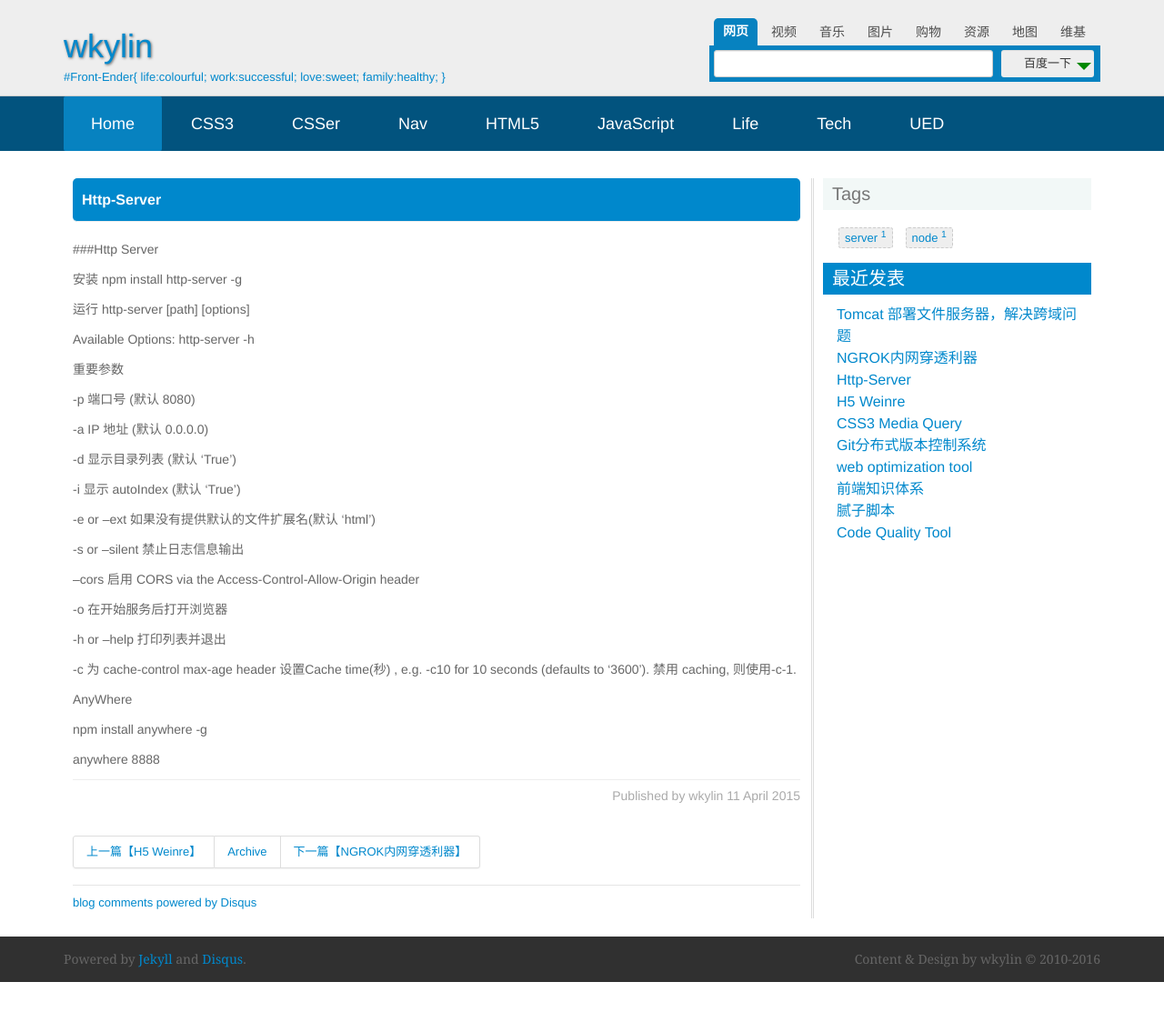
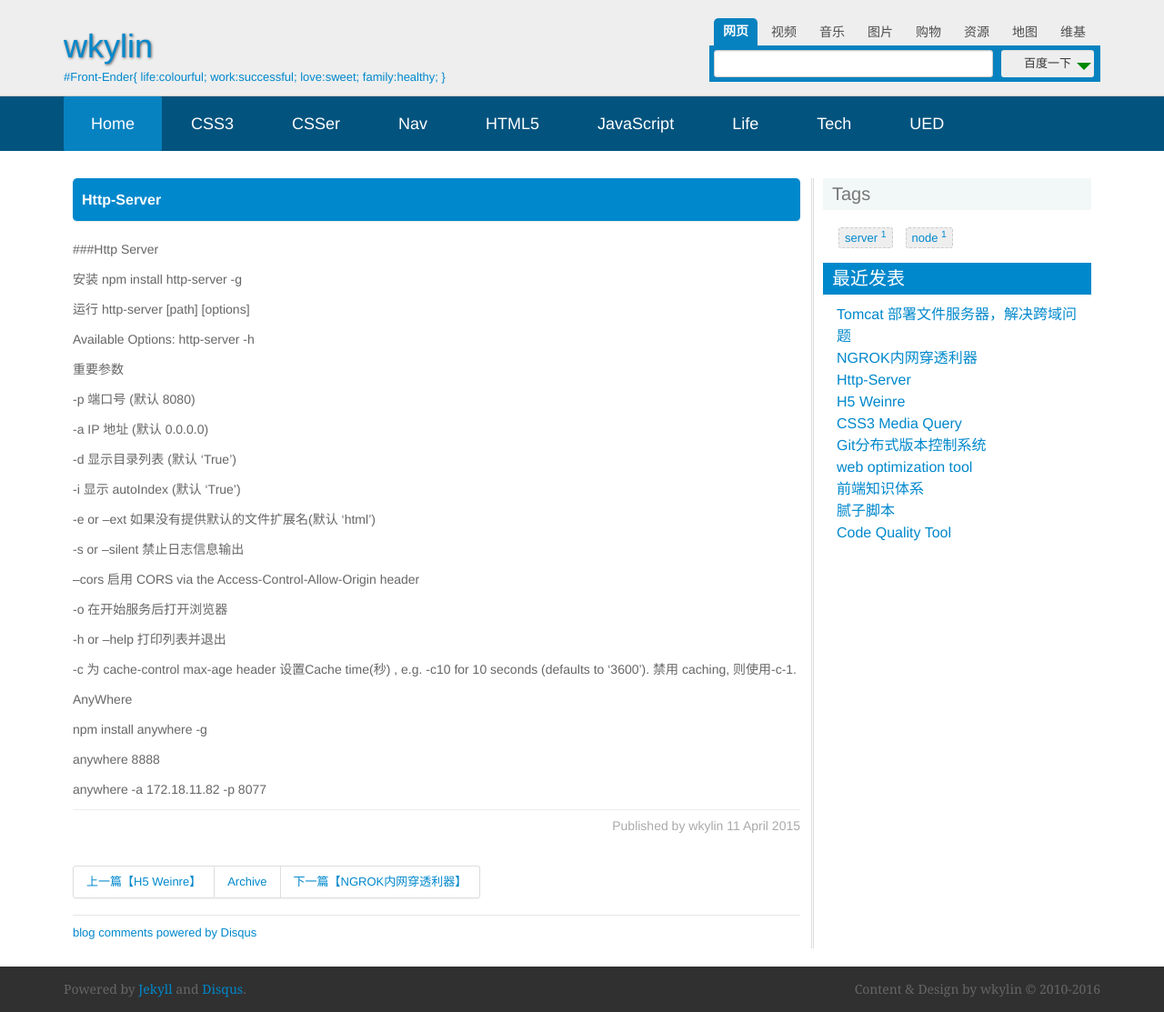
Before and after one commit to wkylin/wkylin.github.com, a Jekyll site: the page built from _posts/core-samples/2015-04-11-http-server.md, in a window 1280 px wide. Shown: the whole page at 91% size. Built offline with Jekyll 4.4.1, drawn with Linux system fonts in a browser that asks for light colours; comment, search, counter and statistics services are not loaded; before the commit the page ends 1080 px from its top, so only the background shows below that.

```diff
--- a/_posts/core-samples/2015-04-11-http-server.md
+++ b/_posts/core-samples/2015-04-11-http-server.md
@@ -45,3 +45,5 @@
     npm install anywhere -g
 
     anywhere 8888
+
+    anywhere -a 172.18.11.82 -p 8077
```
